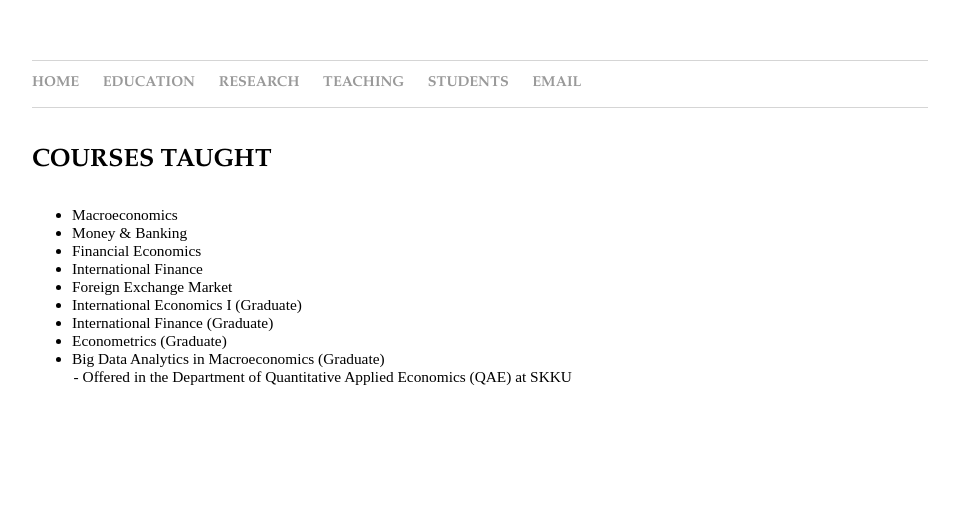
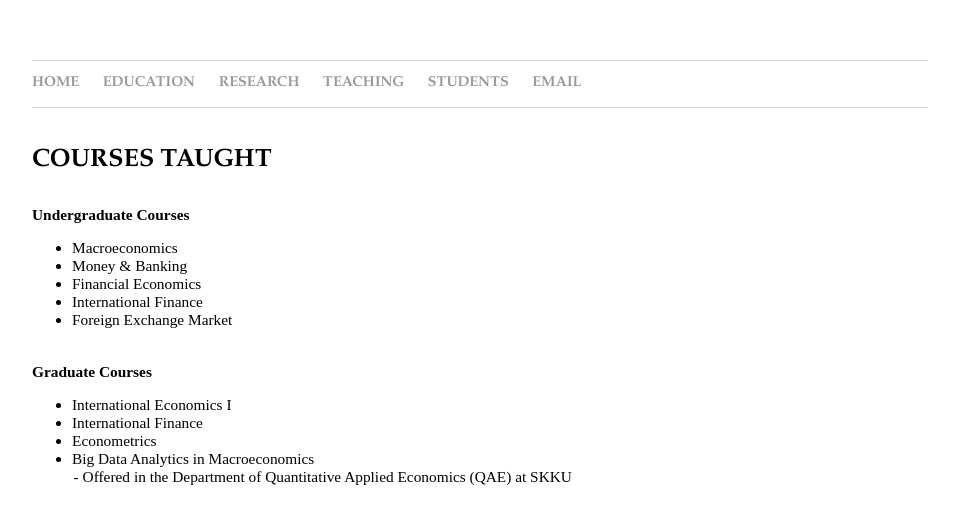
Before and after one commit to dooyeoncho/dooyeoncho.github.io, a Jekyll site: the page built from pages/teaching.html, in a window 1280 px wide. Shown: the top 524 px of the page, without its empty margins (160-1119 px from the left). Built offline with Jekyll 4.4.1, drawn with Linux system fonts in a browser that asks for light colours.

Commit message:
Update teaching.html

```diff
--- a/pages/teaching.html
+++ b/pages/teaching.html
@@ -10,17 +10,22 @@ title: Dooyeon Cho - Teaching
 <h1 class="headerstyle">COURSES TAUGHT</h1>
 </div>
 <div>
-			<div>
+			<div><b>Undergraduate Courses</b>
 			<ul>
 				<li> Macroeconomics </li>
 				<li> Money & Banking </li>
 				<li> Financial Economics </li>
 				<li> International Finance </li>
 				<li> Foreign Exchange Market </li>
-				<li> International Economics I (Graduate) </li>
-				<li> International Finance (Graduate) </li>
-				<li> Econometrics (Graduate) </li>
-				<li> Big Data Analytics in Macroeconomics (Graduate) </li>
+			</ul>
+		        </div>&nbsp;
+
+                        <div> <b>Graduate Courses</b>
+	                <ul>
+				<li> International Economics I </li>
+				<li> International Finance </li>
+				<li> Econometrics </li>
+				<li> Big Data Analytics in Macroeconomics </li>
 					<ul>
 					   <li style="list-style-type: none; margin-left:-2.5em;">- Offered in the Department of Quantitative Applied Economics (QAE) at SKKU</li>
 			</ul>
```
